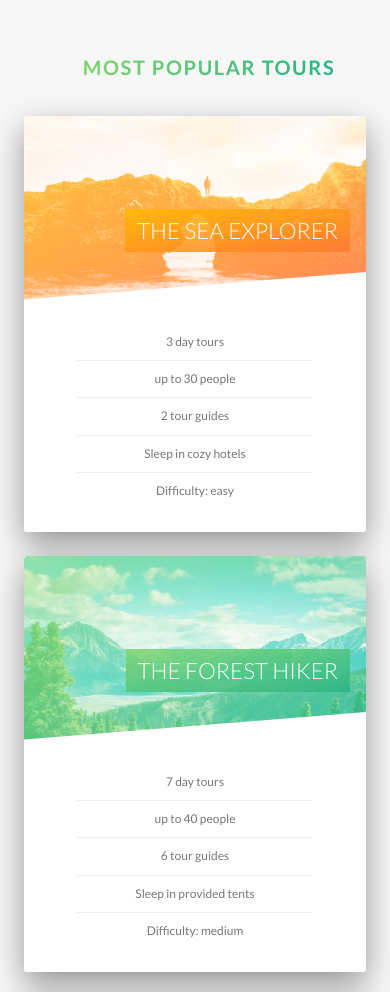
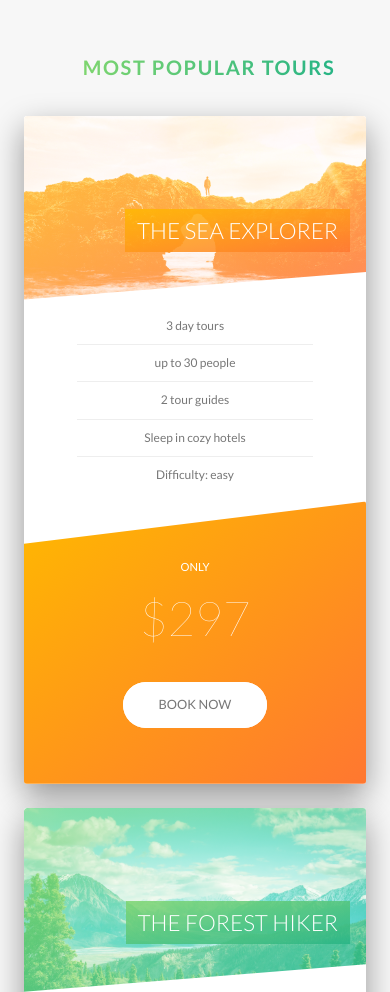
Before and after one commit to ccastell18/practice_SASS, a website: page Natours/index.html in a window 390 px wide. Shown: the part 2447-3439 px from the top of the page. Drawn offline with Linux system fonts and the light colour scheme.

Commit message:
responsive images

```diff
--- a/Natours/index.html
+++ b/Natours/index.html
@@ -331,7 +331,11 @@
         </main>
         <footer class="footer">
             <div class="footer__logo-box">
-                <img src="img/logo-green-2x.png" alt="full logo" class="footer__logo">
+
+                <picture class="footer__logo">
+                    <source srcset="img/logo-green-small-1px.png 1x, img/logo-green-small-2x.png 2x" media="(max-width: 37.5em)">
+                        <img srcset="img/logo-green-1x.png 1x, img/logo-green-2x.png 2x" alt="full logo" class="footer__logo">
+                </picture>
             </div>
             <div class="row">
                 <div class="col-1-of-2">
--- a/Natours/sass/components/_card.scss
+++ b/Natours/sass/components/_card.scss
@@ -151,4 +151,56 @@
         margin-bottom: 3rem;
     }
 
+
+
+
+
+    @include respond(tab-port){
+        height: auto;
+        border-radius: 3px;
+        background-color: $color-white;
+        box-shadow: 0 1.5rem 4rem rgba($color-black, .4);
+
+        &__side{
+            height: auto;
+            position: relative;
+            box-shadow: none;
+
+
+
+            &--back{
+                transform: rotateY(0);
+                clip-path: polygon(0 15%, 100% 0, 100% 100%, 0 100%)
+            }
+        }
+
+        &:hover &__side--front{
+            transform: rotateY(0d);
+        }
+
+        &__details{
+            padding: 1rem 3rem;
+        }
+
+        // styling back card
+
+        &__cta{
+            position: relative;
+            top: 0;
+            left: 0;
+            transform: translate(0);
+            width: 100%;
+            padding: 7rem 4rem 4rem 4rem;
+        }
+
+        &__price-box{
+            margin-bottom: 3rem;
+        }
+
+        &__price-value{
+            font-size: 6rem;
+
+        }
+    }
+
 }
--- a/Natours/sass/components/_form.scss
+++ b/Natours/sass/components/_form.scss
@@ -14,6 +14,10 @@
       border-bottom: 3px solid transparent;
       width: 90%;
       display: block;
+
+      @include respond(tab-port){
+        width: 100%;
+      }
 
       &::-webkit-input-placeholder {
         color: $color-grey-dark-2;
@@ -55,6 +59,10 @@
     //     width: 100%;
     //     margin-bottom: 2rem;
     //   }
+      @include respond(tab-port){
+        width: 100%;
+        margin-bottom: 2rem;
+      }
     }
     &__radio-input {
       display: none;
--- a/Natours/sass/components/_story.scss
+++ b/Natours/sass/components/_story.scss
@@ -8,6 +8,16 @@
     padding-left: 9rem;
     font-size: $default-font-size;
     transform: skewX(-12deg);
+
+    @include respond(tab-port){
+        width: 100%;
+        padding: 4rem;
+        padding-left: 7rem;
+    }
+
+    @include respond(phone){
+        transform: skewX(0);
+    }
 
     &__heading{
         text-align: center;
@@ -33,6 +43,10 @@
         clip-path: circle(50% at 50% 50%);
         transform: translate(-3rem) skewX(12deg);
         position: relative;
+
+        @include respond(phone){
+            transform: skewX(0);
+        }
     }
 
     &__img{
@@ -44,6 +58,10 @@
 
     &__text{
         transform: skewX(12deg);
+
+        @include respond(phone){
+            transform: skewX(0);
+        }
     }
 
     &__caption{
--- a/Natours/sass/pages/_home.scss
+++ b/Natours/sass/pages/_home.scss
@@ -57,15 +57,39 @@
                         rgba($color-white, .8) 50%,
                         transparent 50%)
                         ,url(../img/nat-10.jpg);
-    background-size: cover;
+    background-size: 100%;
     border-radius: 3px;
     box-shadow: 0 1.5rem 4rem rgba($color-black, .2);
 
 
-    height: 50rem;
+
+
+    @include respond(tab-land){
+        background-image: linear-gradient(105deg,
+                        rgba($color-white, .8) 0%,
+                        rgba($color-white, .8) 65%,
+                        transparent 65%)
+                        ,url(../img/nat-10.jpg);
+        background-size: cover;
+        }
+
+    @include respond(tab-port){
+        background-image: linear-gradient(105deg,
+                        rgba($color-white, .8) 0%,
+                        rgba($color-white, .8) 100%,
+                        transparent 65%)
+                        ,url(../img/nat-10.jpg);
+    }
 
     &__form{
         width: 50%;
         padding: 6rem;
+
+        @include respond(tab-land){
+            width: 65%;
+        }
+        @include respond(tab-port){
+            width: 100%;
+        }
     }
 }
```
Also changed, not shown: Natours/css/style.css.
